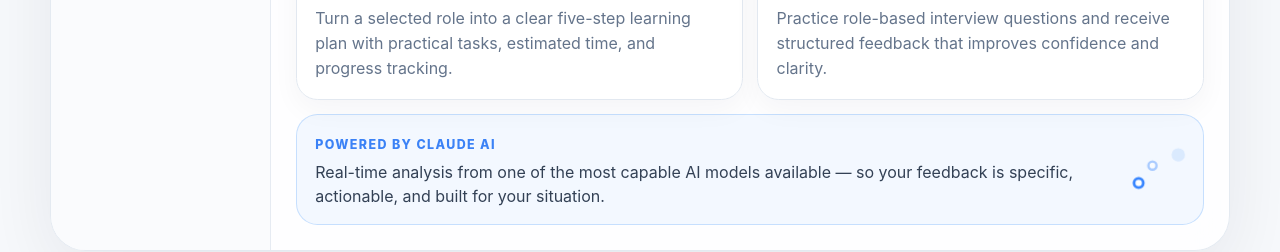
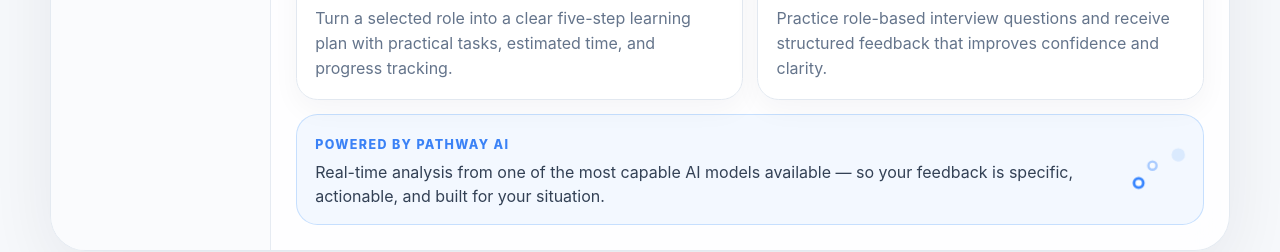
Before and after one commit to Dave-ASC1/pathway-ai, a Next.js app: page / in a window 1280 px wide. Shown: the part 1360-1612 px from the top of the page. Built offline with nearby package versions, Linux system fonts and the light colour scheme.

Commit message:
Use Pathway AI branding in UI instead of Claude
Co-Authored-By: Claude Sonnet 4.6 <noreply@anthropic.com>

```diff
--- a/app/career-path/career-path-client.tsx
+++ b/app/career-path/career-path-client.tsx
@@ -63,7 +63,7 @@ export function CareerPathClient() {
             <h1>Find career directions worth pursuing.</h1>
           </div>
           <p>
-            Tell us about yourself and Claude AI will map three realistic career
+            Tell us about yourself and Pathway AI will map three realistic career
             paths — with the roles, the skills, and your first step toward each.
           </p>
         </div>
@@ -122,7 +122,7 @@ export function CareerPathClient() {
         {isLoading ? (
           <div className="empty-state">
             <h2>Mapping your career paths…</h2>
-            <p>Claude is analyzing your profile to find realistic directions.</p>
+            <p>Pathway AI is analyzing your profile to find realistic directions.</p>
           </div>
         ) : error ? (
           <div className="empty-state">
--- a/app/dashboard/page.tsx
+++ b/app/dashboard/page.tsx
@@ -25,7 +25,7 @@ const moduleCards = [
     title: "ATS Resume Checker",
     status: "Available now",
     description:
-      "Compare your resume against any job description. Get a match score, see missing keywords, and receive specific improvements powered by Claude AI.",
+      "Compare your resume against any job description. Get a match score, see missing keywords, and receive specific improvements powered by Pathway AI.",
     href: "/resume-checker",
   },
   {
--- a/app/page.tsx
+++ b/app/page.tsx
@@ -251,7 +251,7 @@ export default function Home() {
 
               <div className="loading-card">
                 <div>
-                  <span className="loading-label">Powered by Claude AI</span>
+                  <span className="loading-label">Powered by Pathway AI</span>
                   <p>
                     Real-time analysis from one of the most capable AI models available —
                     so your feedback is specific, actionable, and built for your situation.
--- a/app/resume-checker/resume-checker-client.tsx
+++ b/app/resume-checker/resume-checker-client.tsx
@@ -174,7 +174,7 @@ export function ResumeCheckerClient() {
           </div>
           <p>
             {analysisSource === "claude"
-              ? "Powered by Claude AI — advanced analysis of your resume against the job description."
+              ? "Powered by Pathway AI — advanced analysis of your resume against the job description."
               : "Using keyword matching and section detection. Add an API key to enable AI analysis."}
           </p>
         </div>
@@ -240,7 +240,7 @@ export function ResumeCheckerClient() {
         {isLoading ? (
           <div className="empty-state">
             <h2>Analyzing your resume…</h2>
-            <p>Claude is reviewing your resume against the job description.</p>
+            <p>Pathway AI is reviewing your resume against the job description.</p>
           </div>
         ) : !canAnalyze ? (
           <div className="empty-state">
```
